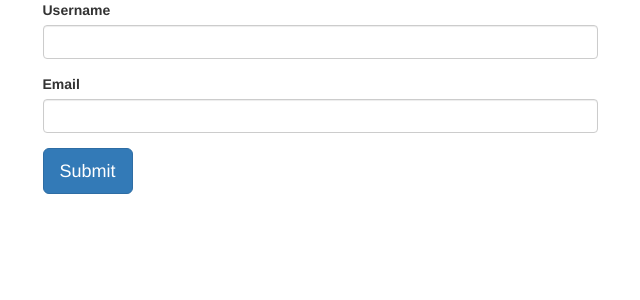
After one commit to vizauz/diploma, a Flask app: template templates/create_group.html in a window 1280 px wide. The commit adds this page. Shown: the top 300 px of the page, without its empty margins (320-960 px from the left). Run offline with Flask 2, Linux system fonts and the light colour scheme; the template is opened without the code that fills it, so the values that code supplies are empty, except form fields; form fields are guessed from the names that the template uses; some libraries are stand-ins or nearby versions.

Commit message:
Added create group functional

```diff
--- /dev/null
+++ b/templates/create_group.html
@@ -0,0 +1,27 @@
+{% extends "layout.html" %}
+{% block content %}
+
+	<div class="row">
+		<div class="col-md-6 col-md-push-3">
+			<form action="/create_group" method="POST">
+				{{ form.hidden_tag() }}
+
+				<div class="form-group">
+					{{ form.username.label }}
+					{{ form.username(class_='form-control') }}
+				</div>
+
+				<div class="form-group">
+					{{ form.email.label }}
+					{{ form.email(class_='form-control') }}
+				</div>
+
+				<div>
+					{{ form.submit(class_='btn btn-lg btn-primary', id='add-user-btn') }}
+				</div>
+
+
+			</form>
+		</div>
+	</div>
+{% endblock %}
--- a/templates/index.html
+++ b/templates/index.html
@@ -1,7 +1,7 @@
 {% extends "layout.html" %}
 
 {% block content %}
-	<div class="row margin-bottom-20">
+	<div class="row">
 		<div class="col-md-6 col-md-push-3">
 			<h3>Система контроля выполнения лабораторных работ</h3>
 			<p>
```
Also changed, not shown: forms.py (added, +8 -0 lines), templates/dashboard.html (added, +13 -0 lines).
